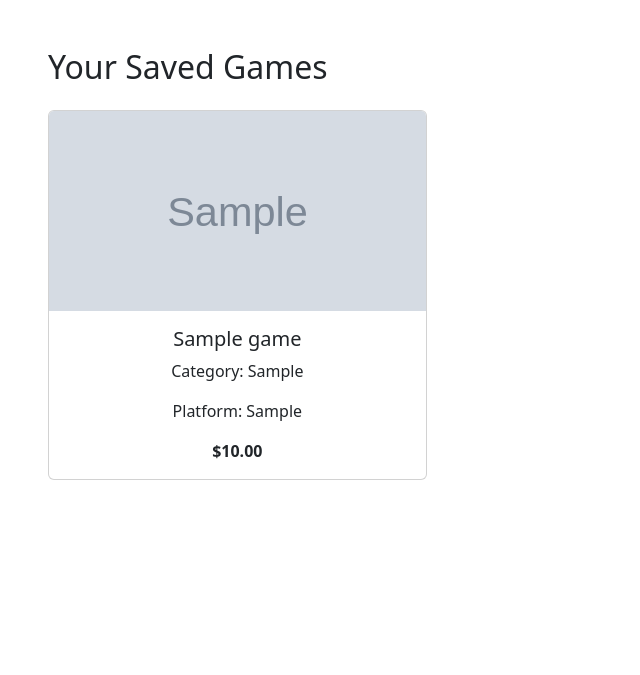
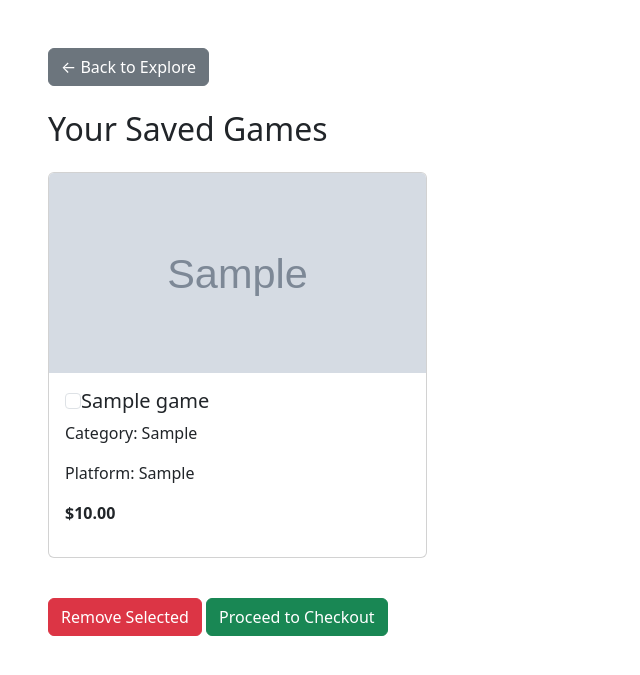
Before and after one commit to kefcabz/Pick-n-Click, a PHP site: page /collection.php in a window 1280 px wide. Shown: the top 675 px of the page, without its empty margins (0-640 px from the left). Run offline with PHP 8.4, Linux system fonts and the light colour scheme; the visitor is signed in with stand-in values (Sample User, id 1); tables that the repository leaves empty or names only in its code hold one stand-in row (values such as "Sample post"); grey boxes marked "Sample" are stand-in pictures.

Commit message:
"[Duc]: added remove and checkout buttons in collection page"

```diff
--- a/src/Collection/collection.php
+++ b/src/Collection/collection.php
@@ -24,24 +24,33 @@ $result = $stmt->get_result();
     <link rel="stylesheet" href="https://cdn.jsdelivr.net/npm/bootstrap@5.3.3/dist/css/bootstrap.min.css">
 </head>
 <body class="p-5">
+    <a href="../explore.php" class="btn btn-secondary mb-4">
+    ← Back to Explore
+</a>
     <h2 class="mb-4">Your Saved Games</h2>
+    <form method="POST" action="collection_actions.php">
   <div class="row">
     <?php while ($game = $result->fetch_assoc()): ?>
       <div class="col-md-4">
         <div class="card mb-4">
-                    <img src="<?= htmlspecialchars($game['image_url']) ?>" class="card-img-top" style="height: 200px; object-fit: cover;">
-                    <div class="card-body text-center">
+          <img src="<?= $game['image_url'] ?>" class="card-img-top" style="height: 200px; object-fit: cover;">
+          <div class="card-body">
+            <input type="checkbox" name="selected_games[]" value="<?= $game['game_id'] ?>" class="form-check-input float-start mr-3">
             <h5 class="card-title"><?= htmlspecialchars($game['title']) ?></h5>
-                        <p class="card-text">Category: <?= htmlspecialchars($game['category'] ?? 'N/A') ?></p>
-                        <p class="card-text">Platform: <?= htmlspecialchars($game['platform'] ?? 'N/A') ?></p>
-                        <p class="card-text fw-bold">
-                            <?= is_numeric($game['price']) ? "$" . number_format($game['price'], 2) : htmlspecialchars($game['price']) ?>
-                        </p>
-                        <!-- Add to cart button will be added here later -->
+            <p>Category: <?= htmlspecialchars($game['category']) ?></p>
+            <p>Platform: <?= htmlspecialchars($game['platform']) ?></p>
+            <p><strong>$<?= number_format($game['price'], 2) ?></strong></p>
           </div>
         </div>
       </div>
     <?php endwhile; ?>
   </div>
+
+  <div class="mt-3">
+    <button type="submit" name="action" value="remove" class="btn btn-danger">Remove Selected</button>
+    <button type="submit" name="action" value="purchase" class="btn btn-success">Proceed to Checkout</button>
+  </div>
+</form>
+
 </body>
 </html>
--- a/src/Login/loginAction.php
+++ b/src/Login/loginAction.php
@@ -4,7 +4,7 @@ global $conn;
 session_start();
 
 // Include the database connection file
-require "../../dbconnect.php";
+require "../dbconnect.php";
 
 // Get the username and password from the form
 $username = $_POST["username"];
```
Also changed, not shown: src/Collection/collection_actions.php (added, +34 -0 lines). Lines whose indentation alone changed are shown as unchanged.
